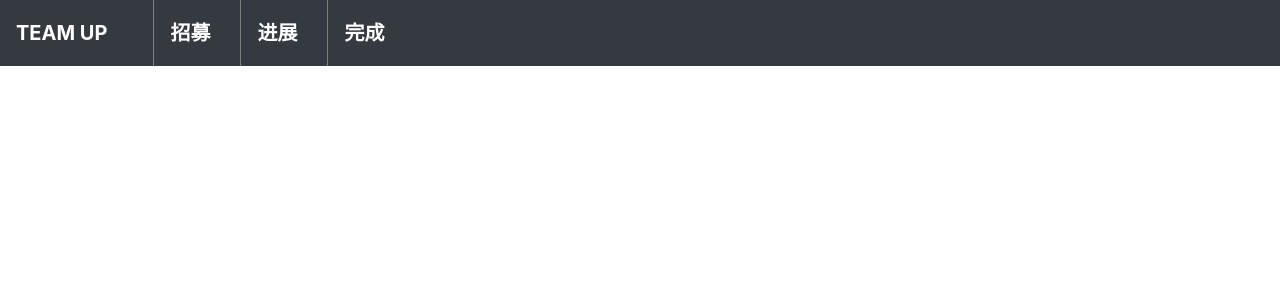
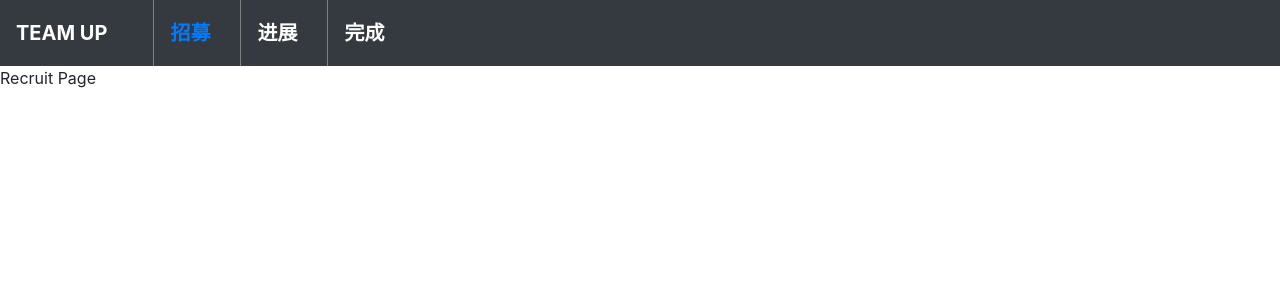
Before and after one commit to JWhoops/team-up, a React (Create React App) app: page /recruit in a window 1280 px wide. Shown: the top 300 px of the page. Built offline with nearby package versions, Linux system fonts and the light colour scheme.

Commit message:
done need to fix a bug

```diff
--- a/package.json
+++ b/package.json
@@ -10,6 +10,7 @@
     "react": "^16.13.1",
     "react-bootstrap": "^1.0.1",
     "react-dom": "^16.13.1",
+    "react-router-dom": "^5.2.0",
     "react-scripts": "3.4.1"
   },
   "scripts": {
--- a/src/App.js
+++ b/src/App.js
@@ -1,9 +1,22 @@
 import React from 'react';
 import Header from "./components/header/Header";
+import { BrowserRouter, Route } from 'react-router-dom';
+import RecruitPage from './components/pages/recruit/RecruitPage';
+import FinishPage from './components/pages/finish/FinishPage';
+import ProgressPage from './components/pages/progress/ProgressPage';
+import LoginPage from './components/pages/user_login/LoginPage';
+import RegisterPage from './components/pages/user_register/RegisterPage';
 
 function App() {
   return (
-    <Header />
+    <BrowserRouter>
+      <Header />
+      <Route path="/recruit" exact={true} component={RecruitPage} />
+      <Route path="/finish" exact={true} component={FinishPage} />
+      <Route path="/progress" exact={true} component={ProgressPage} />
+      <Route path="/login" exact={true} component={LoginPage} />
+      <Route path="/register" exact={true} component={RegisterPage} />
+    </BrowserRouter>
   );
 }
 
--- a/src/components/header/Header.css
+++ b/src/components/header/Header.css
@@ -84,3 +84,8 @@
     color: black;
     background-color: white;
 }
+
+.navbar-btn {
+    width: 100%;
+    height: 100%;
+}
--- a/src/components/header/Header.js
+++ b/src/components/header/Header.js
@@ -2,6 +2,7 @@ import React from 'react';
 import 'bootstrap/dist/css/bootstrap.min.css';
 import './Header.css';
 import { Navbar, Nav } from "react-bootstrap"
+import { Link } from 'react-router-dom';
 
 function Header() {
   return (
@@ -10,9 +11,13 @@ function Header() {
       <Navbar.Toggle aria-controls="basic-navbar-nav" />
       <Navbar.Collapse id="basic-navbar-nav">
         <Nav className="mr-auto">
-          <Nav.Link className="navbarBtn" href="#recruite">招募</Nav.Link>
-          <Nav.Link href="#progress">进展</Nav.Link>
-          <Nav.Link href="#finish">完成</Nav.Link>
+          <Nav.Link to="/recruit">
+            <Link className="Navbar-btn" to="/recruit">招募</Link>
+          </Nav.Link>
+          {/* <Link className="navbarBtn" to="/finish">进展</Link>
+          <Link className="navbarBtn" to="/progress">完成</Link> */}
+          <Nav.Link href="/progress">进展</Nav.Link>
+          <Nav.Link href="/finish">完成</Nav.Link>
         </Nav>
         <div id="navbar-right-container" inline>
           <div id="username-lbl" >da个大西瓜</div>
--- a/src/components/pages/recruit/RecruitPage.js
+++ b/src/components/pages/recruit/RecruitPage.js
@@ -1,9 +1,7 @@
 import React from 'react';
 
-function RecruitPage() {
-    return (
-        <div>Recruit Page</div>
-    );
+function RecruitPage(props) {
+    return <div>Recruit Page</div>
 }
 
 export default RecruitPage;
```
Also changed, not shown: 1 other file (tests, documents, lock files or other folders).
